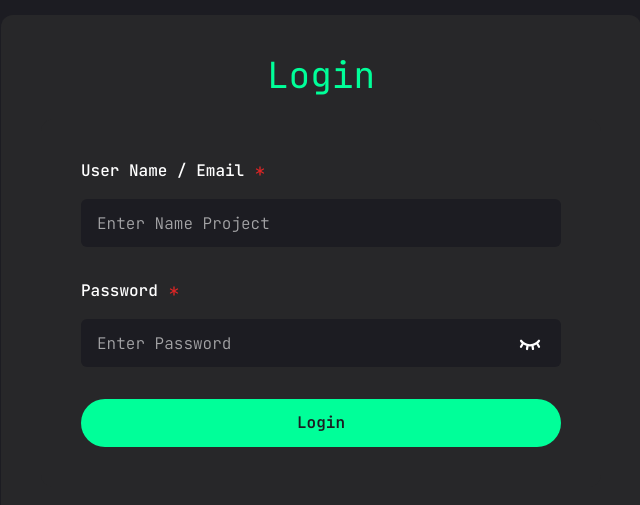
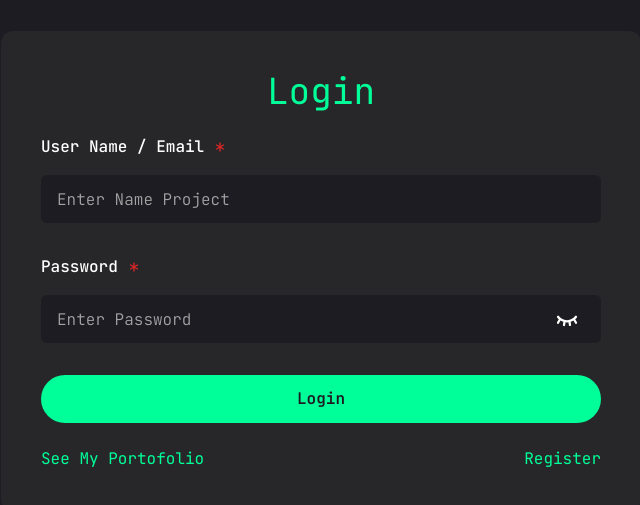
Before and after one commit to Teddy-FN/FE-portofolio, a Next.js app: page /login in a window 1280 px wide. Shown: the part 129-634 px from the top of the page, without its empty margins (319-959 px from the left). Built offline with nearby package versions, Linux system fonts and the light colour scheme; no server answers.

Commit message:
Adding Login Page

```diff
--- a/app/login/page.jsx
+++ b/app/login/page.jsx
@@ -2,12 +2,15 @@
 
 import React, { useState } from "react";
 import { motion } from "framer-motion";
+import Link from "next/link";
 import { zodResolver } from "@hookform/resolvers/zod";
 import { useForm } from "react-hook-form";
 import { z } from "zod";
 import { useRouter } from "next/navigation";
 import { useMutation } from "@tanstack/react-query";
 import { useToast } from "@/hooks/use-toast";
+
+// Icons
 import { LuAsterisk } from "react-icons/lu";
 import { PiEyeBold, PiEyeClosedBold } from "react-icons/pi";
 
@@ -84,8 +87,6 @@ const Register = () => {
   });
 
   const onSubmit = (values) => {
-    console.log("values =>", values);
-
     const formData = new FormData();
     // Append other fields
     formData.append("userName", values.userName);
@@ -115,7 +116,7 @@ const Register = () => {
         <Form {...form}>
           <form
             onSubmit={form.handleSubmit(onSubmit)}
-            className="grid grid-cols-1 gap-8 p-10 bg-[#272729] rounded-xl"
+            className="grid grid-cols-1 gap-8 bg-[#272729] rounded-xl"
           >
             <div className="col-span-1">
               <FormField
@@ -192,6 +193,21 @@ const Register = () => {
             </Button>
           </form>
         </Form>
+
+        <div className="flex items-center justify-between">
+          <Link
+            href="/"
+            className={`text-base capitalize flex items-center gap-4 text-accent hover:text-white transition-all`}
+          >
+            See My Portofolio
+          </Link>
+          <Link
+            href="/register"
+            className={`text-base capitalize flex items-center gap-4 text-accent hover:text-white transition-all`}
+          >
+            Register
+          </Link>
+        </div>
       </div>
     </motion.div>
   );
```
